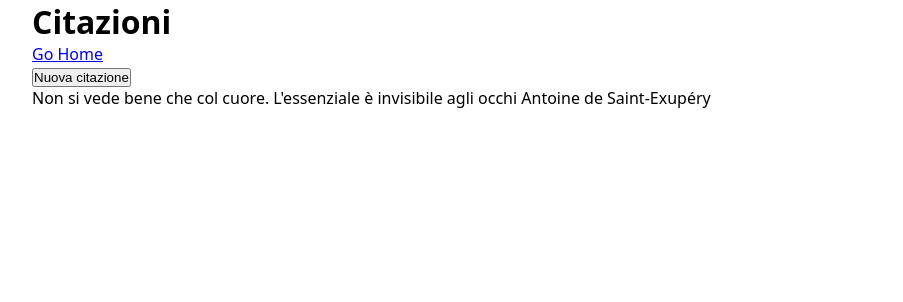
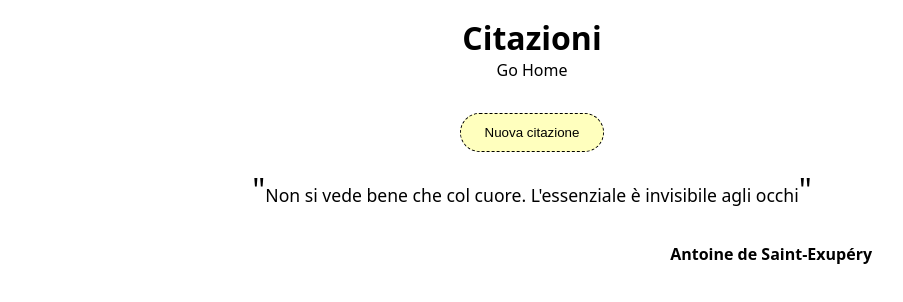
Before and after one commit to andrea-pugliatti/js-training, a React (Vite) app: page /citations in a window 1280 px wide. Shown: the top 302 px of the page, without its empty margins (108-1011 px from the left). Built offline with nearby package versions, Linux system fonts and the light colour scheme.

Commit message:
Add styles to Citations

```diff
--- a/src/index.css
+++ b/src/index.css
@@ -237,3 +237,65 @@
 		font-weight: 700;
 	}
 }
+.citations {
+	.title {
+		text-align: center;
+		padding: 1rem;
+
+		a {
+			color: black;
+			text-decoration: none;
+			&:hover {
+				text-decoration: underline;
+			}
+		}
+
+		& > * + * {
+			margin-top: 1rem;
+		}
+	}
+
+	.new-citation {
+		display: flex;
+		justify-content: center;
+		padding: 1rem;
+
+		button {
+			padding: 0.7rem 1.5rem;
+			background-color: rgb(255, 255, 190);
+			border: 1px dashed black;
+			border-radius: 20px;
+		}
+
+		button:hover {
+			cursor: pointer;
+			background-color: rgb(233, 217, 129);
+		}
+	}
+
+	.citation {
+		text-align: center;
+	}
+
+	.citation-text {
+		font-size: 1.1rem;
+		font-weight: 400;
+
+		&::before {
+			content: '"';
+			font-size: 2rem;
+		}
+
+		&::after {
+			content: '"';
+			font-size: 2rem;
+		}
+	}
+
+	.citation-author {
+		display: block;
+		text-align: end;
+		font-weight: 700;
+		margin: 2rem 10rem 2rem 10rem;
+	}
+}
--- a/src/pages/Citations.jsx
+++ b/src/pages/Citations.jsx
@@ -1,3 +1,4 @@
+/** biome-ignore-all lint/correctness/useExhaustiveDependencies: <Biome bug> */
 import { useEffect, useState } from "react";
 import { Link } from "react-router-dom";
 
@@ -91,17 +92,18 @@
 					<h1>Citazioni</h1>
 					<Link to={"/"}>Go Home</Link>
 				</div>
-
+				<div className="new-citation">
 					<button
 						type="button"
 						onClick={() => setRandomNumber(getRandomNumber(0, 19))}
 					>
 						Nuova citazione
 					</button>
+				</div>
 
 				<div className="citation">
-					<span>{quotes[randomNumber].text} </span>
-					<span>{quotes[randomNumber].author}</span>
+					<span className="citation-text">{quotes[randomNumber].text}</span>
+					<span className="citation-author">{quotes[randomNumber].author}</span>
 				</div>
 			</div>
 		</div>
```
Also changed, not shown: 1 other file (tests, documents, lock files or other folders). Lines whose indentation alone changed are shown as unchanged.
